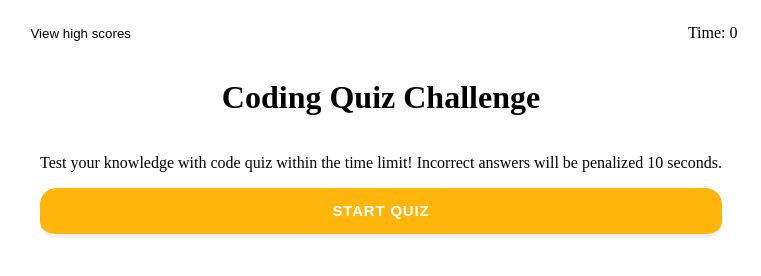
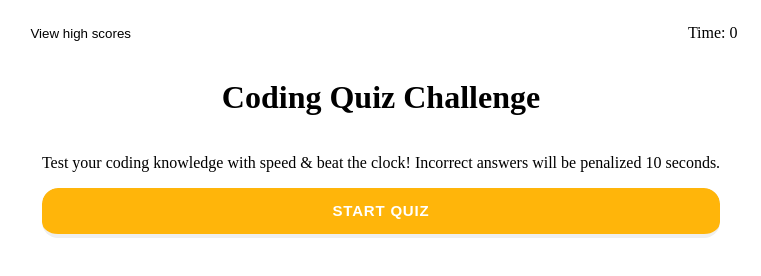
Before and after one commit to Jay-Luna/code-quiz, a plain HTML site: page index.html in a window 1280 px wide. Shown: the full height of the page, 259-1020 px from the left. Drawn offline with Linux system fonts and the light colour scheme.

Commit message:
rephrased sentence in intro page

```diff
--- a/index.html
+++ b/index.html
@@ -22,7 +22,7 @@
         <!-- Intro page-->
         <div class="column-container" id="firstCard">
             <h1><strong>Coding Quiz Challenge</strong></h1>
-            <p>Test your knowledge with code quiz within the time limit!
+            <p>Test your coding knowledge with speed & beat the clock!
                 Incorrect answers will be penalized 10 seconds.</p>
             <button id="start-button">Start Quiz</button>
         </div>
```
